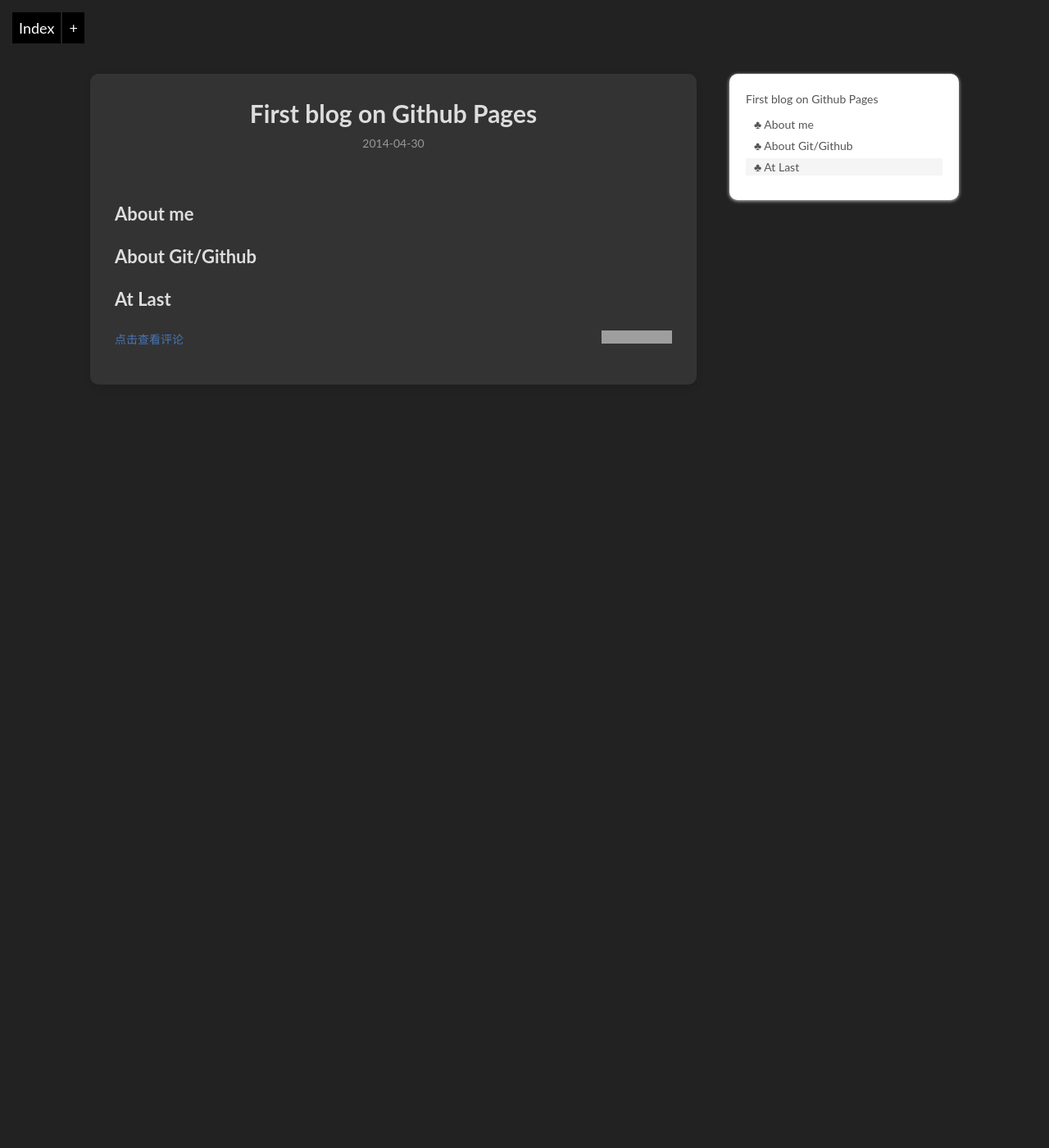
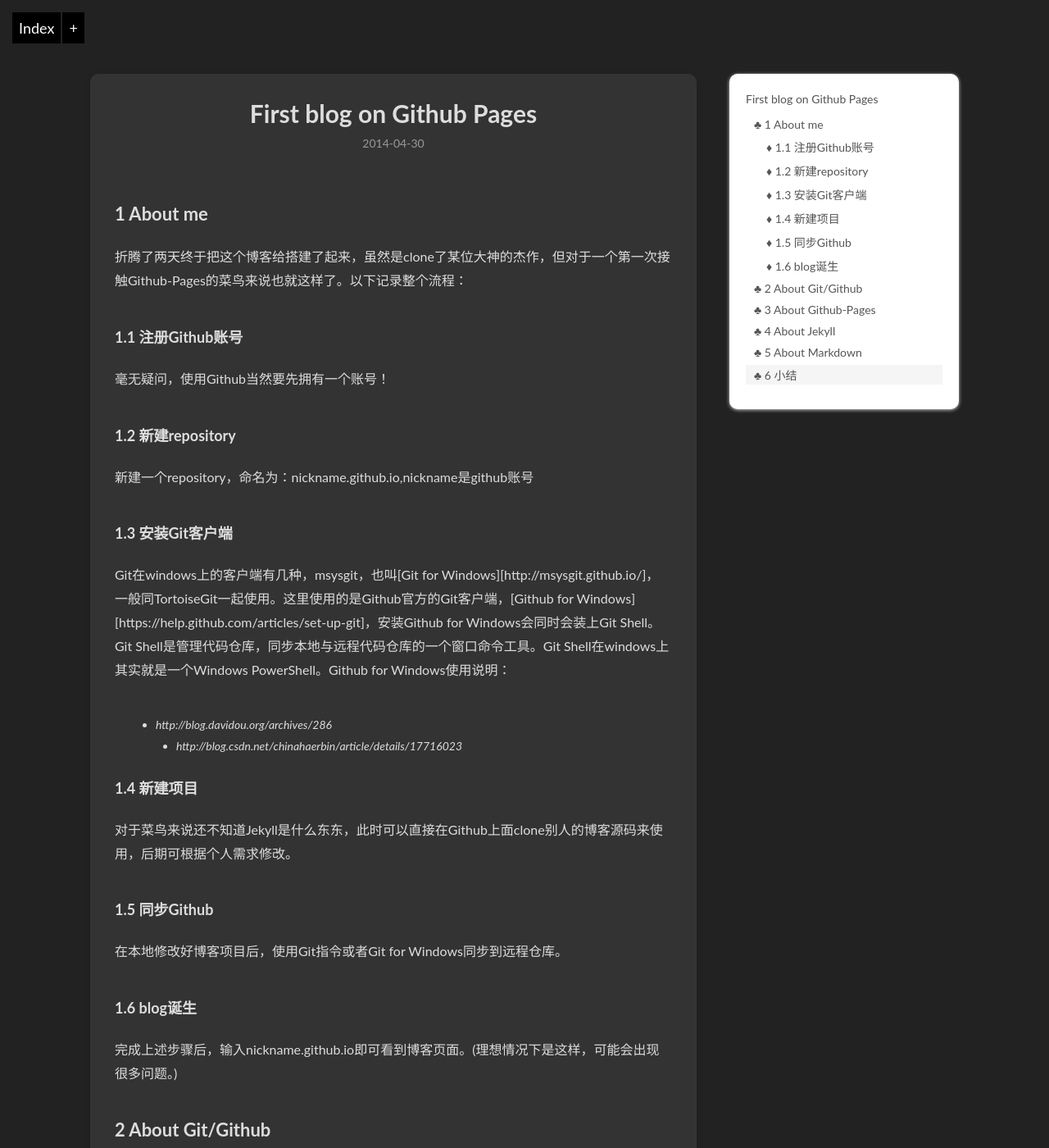
Before and after one commit to cyonks/cyonks.github.io, a Jekyll site: the page built from _posts/blog/2014-04-30-first.md, in a window 1280 px wide and 1400 px high. Shown: the whole window at 82% size. Built offline with Jekyll 4.4.1, drawn with Linux system fonts in a browser that asks for light colours; Markdown is read by kramdown in place of the engine named in the settings; some of the changed text lies outside the part shown; grey boxes are pictures that could not be loaded.

Commit message:
modified first.md

```diff
--- a/_posts/blog/2014-04-30-first.md
+++ b/_posts/blog/2014-04-30-first.md
@@ -2,11 +2,40 @@
 layout:     post
 title:      First blog on Github Pages
 category: blog
-description: Github Pages，可以构建个人博客，或者项目介绍页面。这仅仅是刚刚开始！
+description: 简单记录此blog的搭建过程以及所涉及的新玩意。Github-Pages，可以构建个人博客，项目介绍页面。这仅仅是开始！
 ---
 
-## About me
+##1 About me
+折腾了两天终于把这个博客给搭建了起来，虽然是clone了某位大神的杰作，但对于一个第一次接触Github-Pages的菜鸟来说也就这样了。以下记录整个流程：
 
-## About Git/Github
+###1.1 注册Github账号
+毫无疑问，使用Github当然要先拥有一个账号！
 
-## At Last
+###1.2 新建repository
+新建一个repository，命名为：nickname.github.io,nickname是github账号
+
+###1.3 安装Git客户端
+Git在windows上的客户端有几种，msysgit，也叫[Git for Windows][http://msysgit.github.io/]，一般同TortoiseGit一起使用。这里使用的是Github官方的Git客户端，[Github for Windows][https://help.github.com/articles/set-up-git]，安装Github for Windows会同时会装上Git Shell。
+Git Shell是管理代码仓库，同步本地与远程代码仓库的一个窗口命令工具。Git Shell在windows上其实就是一个Windows PowerShell。Github for Windows使用说明：
+
+> * http://blog.davidou.org/archives/286
+  * http://blog.csdn.net/chinahaerbin/article/details/17716023
+
+###1.4 新建项目
+对于菜鸟来说还不知道Jekyll是什么东东，此时可以直接在Github上面clone别人的博客源码来使用，后期可根据个人需求修改。
+
+###1.5 同步Github
+在本地修改好博客项目后，使用Git指令或者Git for Windows同步到远程仓库。
+
+###1.6 blog诞生
+完成上述步骤后，输入nickname.github.io即可看到博客页面。(理想情况下是这样，可能会出现很多问题。)
+
+##2 About Git/Github
+
+##3 About Github-Pages
+
+##4 About Jekyll
+
+##5 About Markdown
+
+##6 小结
```
